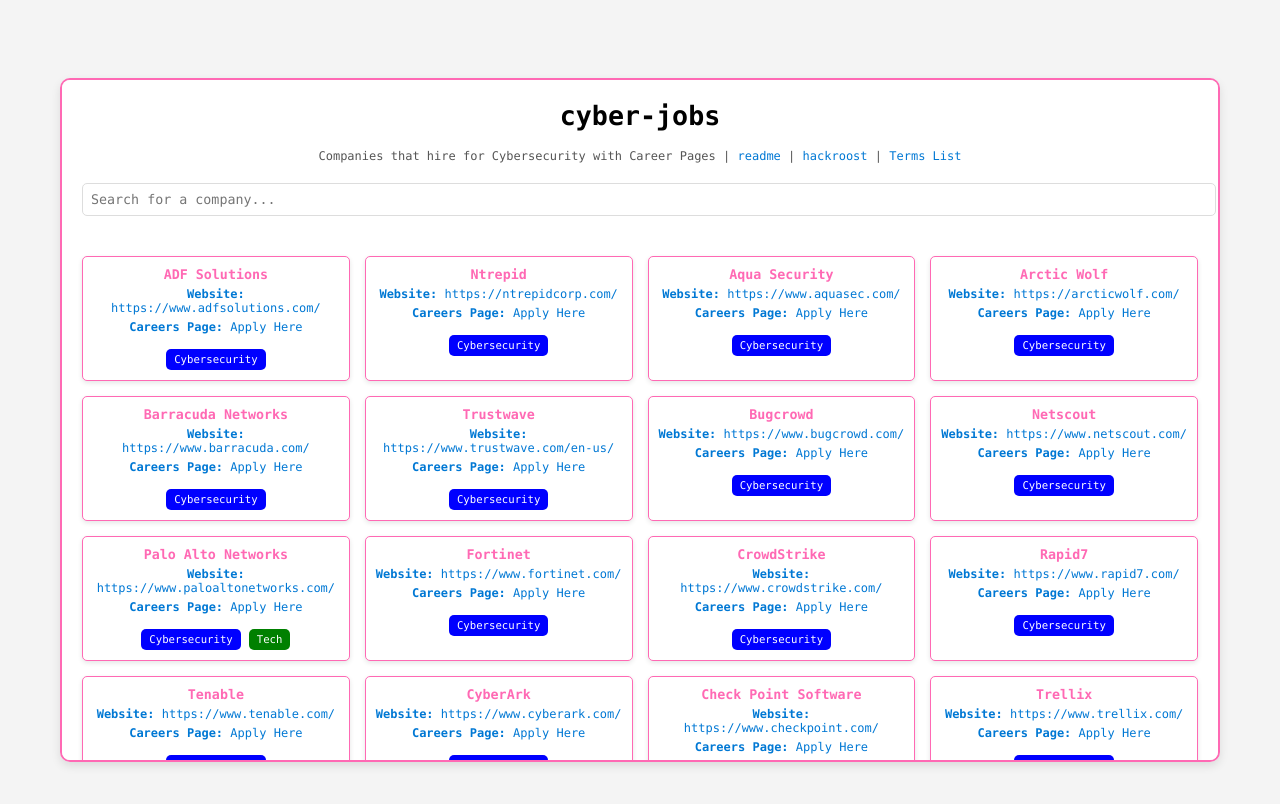
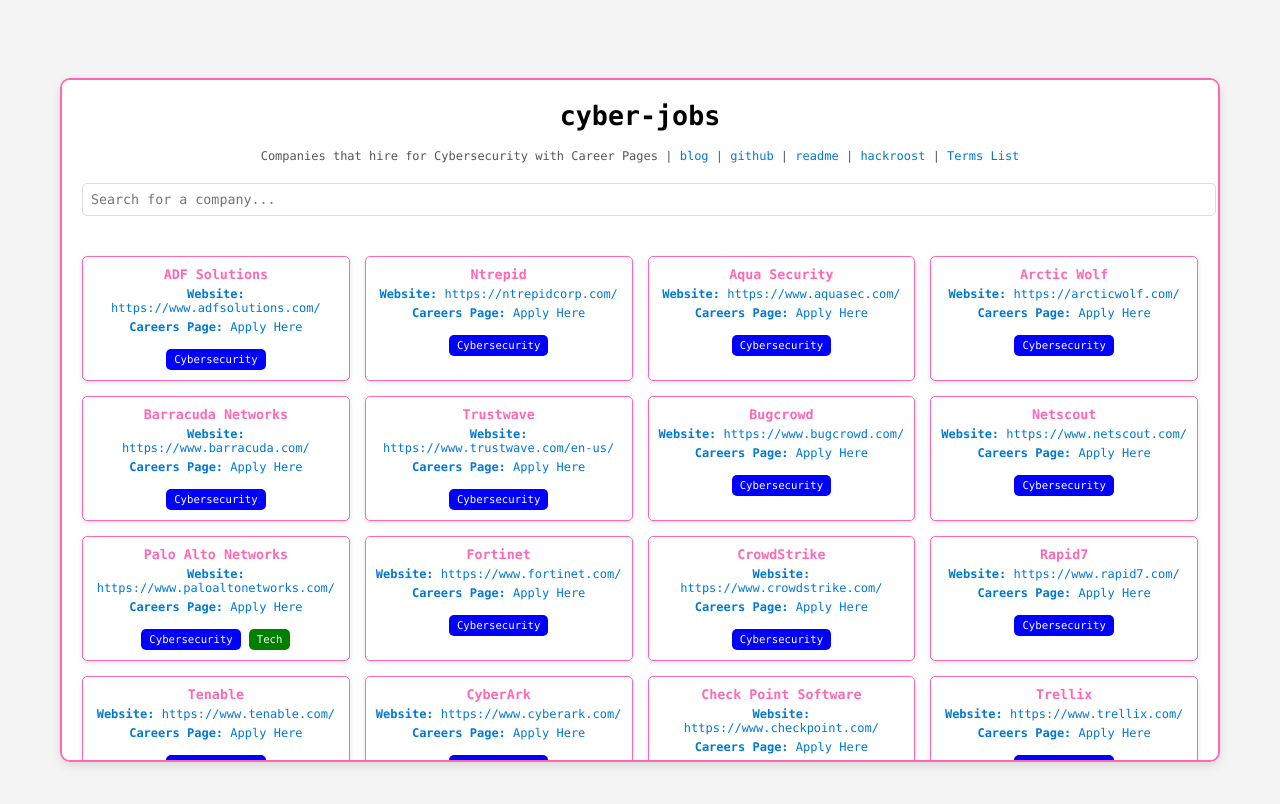
Before and after one commit to koronkowy/cyber-jobs, a plain HTML site: page index.html in a window 1280 px wide. Drawn offline with Linux system fonts and the light colour scheme.

Commit message:
Update index.html
add links

```diff
--- a/index.html
+++ b/index.html
@@ -13,6 +13,8 @@
     <!-- Subheading with links -->
     <p class="subheading">
       Companies that hire for Cybersecurity with Career Pages
+      | <a href="https://koronkowy.tumblr.com/" target="_blank">blog</a>
+      | <a href="https://github.com/koronkowy" target="_blank">github</a>
       | <a href="https://github.com/koronkowy/cyber-jobs#readme" target="_blank">readme</a>
       | <a href="https://hackroost.net" target="_blank">hackroost</a>
       | <a href="https://koronkowy.github.io/terms-list" target="_blank">Terms List</a>
```
